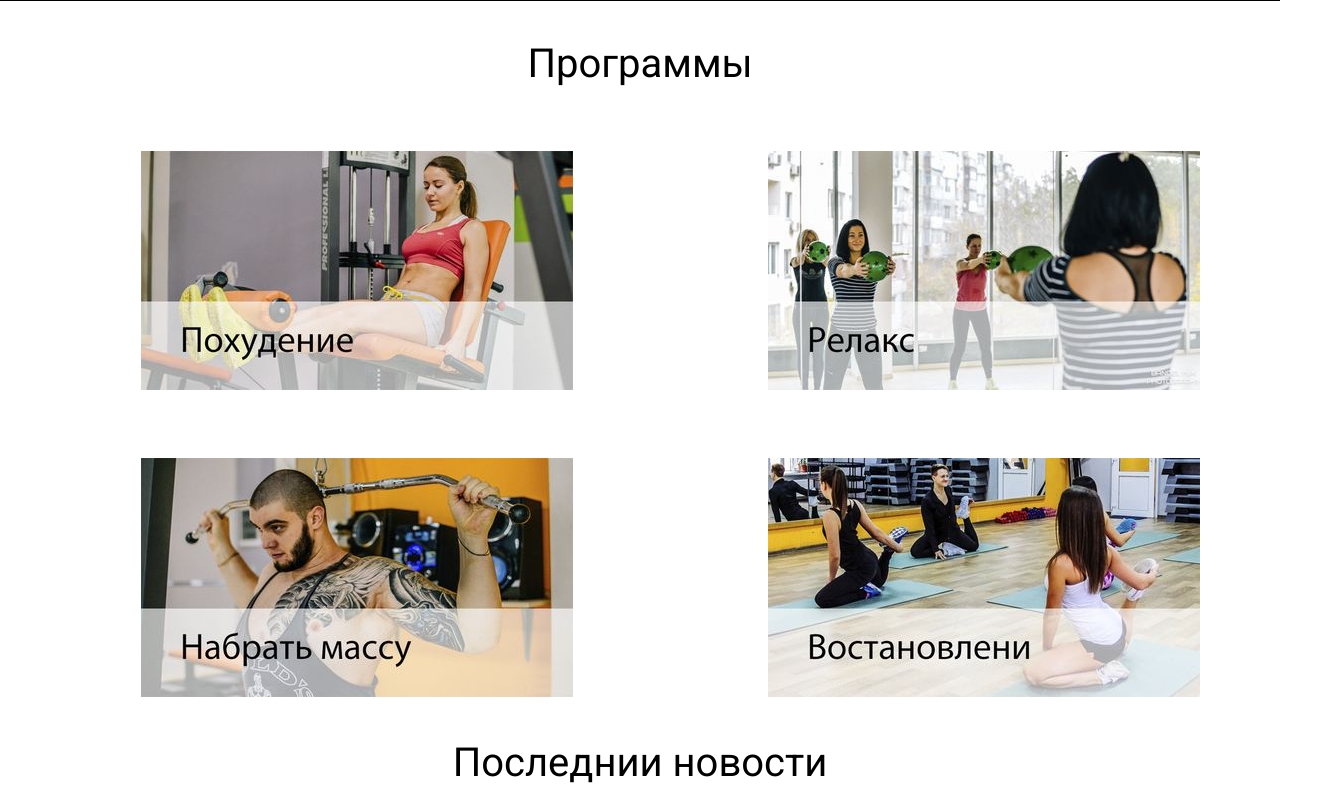
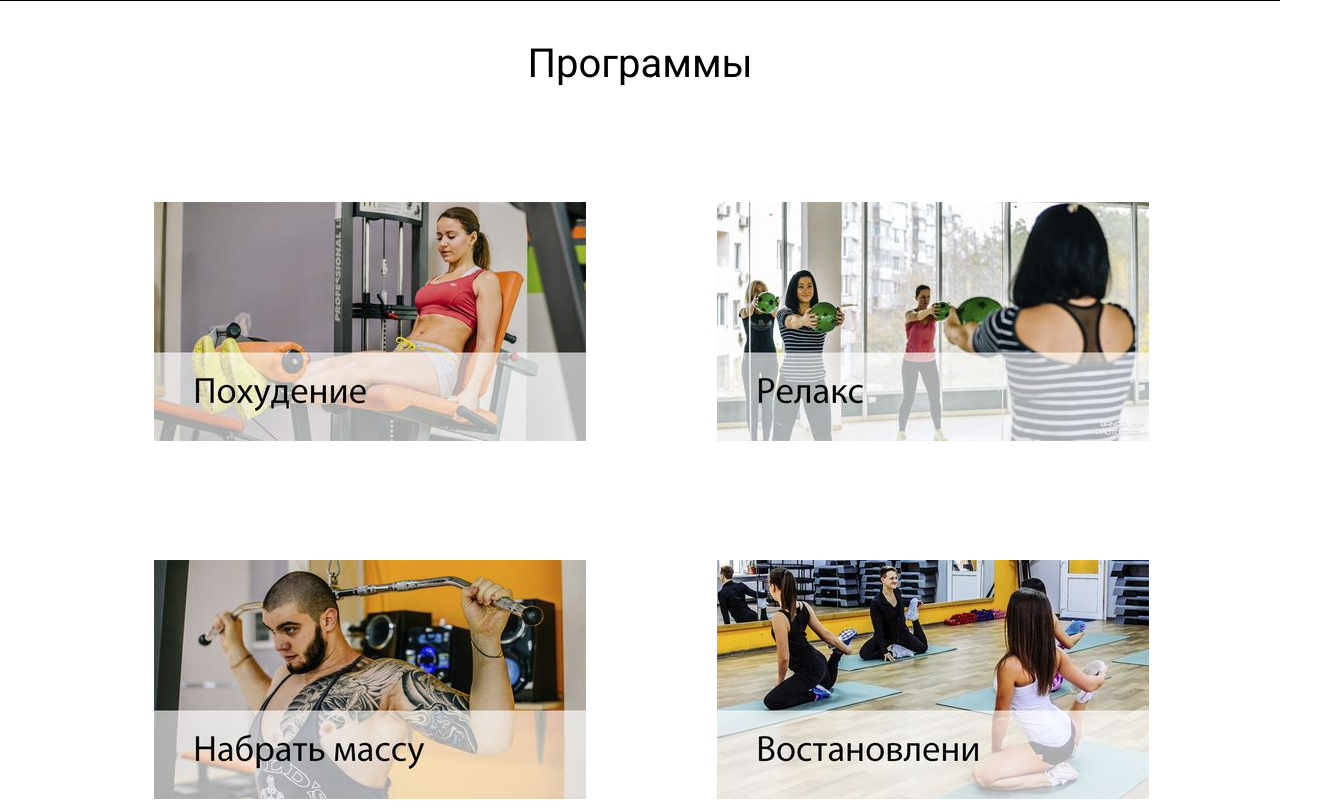
Before and after one commit to ValdBilosevich/Hard-gym, a plain HTML site: page index.html in a window 1280 px wide. Shown: the part 2300-3106 px from the top of the page, 1344 px wide, since content can reach past the window. Drawn offline with Linux system fonts and the light colour scheme.

Commit message:
Update style.css

```diff
--- a/style.css
+++ b/style.css
@@ -170,13 +170,16 @@ h4
 .program
 {
     display: flex;
-    align-content: space-around;
+    align-content: space-between;
     flex-wrap: wrap;
+    text-align: center;
+    width: 100%;
+    margin-left: 5%;
 }
 .box_p
 {
     width: 30%;
-    margin: 2% 8% 3% 11%;
+    margin: 6% 7% 3% 7%;
 }
 .box_p:hover
 {
@@ -325,14 +328,14 @@ a
     color: white;
     transition: 0.2s;
 }
-@media screen and (min-width: 800px)
+@media screen and (min-width: 1000px)
 {
     .nav p ,#menu_m
     {
         display: none;
     }
 }
-@media screen and (max-width: 800px)
+@media screen and (max-width: 1000px)
 {
     menu
     {
```
